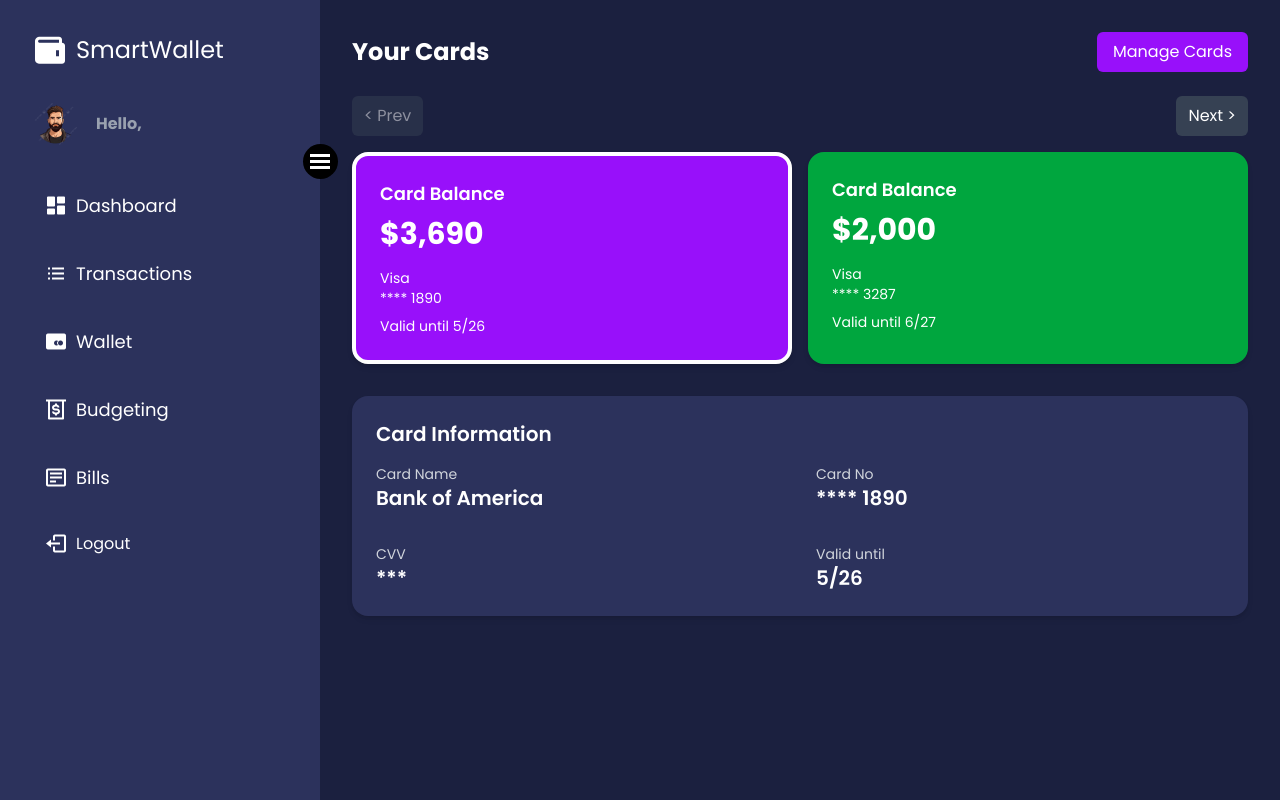
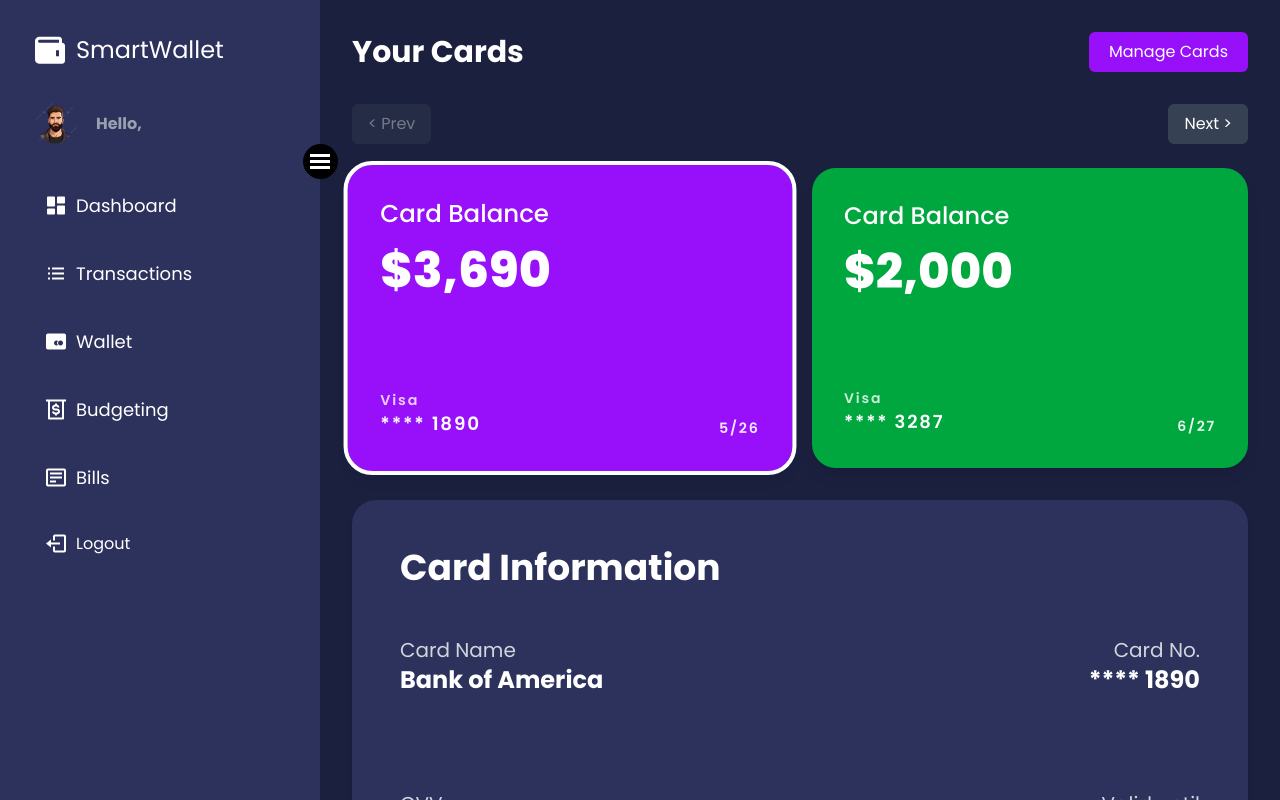
Before and after one commit to willofcode/Smartwallet, a React (Vite) app in the folder client/: page /wallet in a window 1280 px wide. Built offline with nearby package versions, Linux system fonts and the light colour scheme.

Commit message:
adjusted Budgetting Overview Page and Wallet Page UI

```diff
--- a/client/package.json
+++ b/client/package.json
@@ -14,7 +14,7 @@
     "autoprefixer": "^10.4.20",
     "axios": "^1.8.4",
     "boxicons": "^2.1.4",
-    "chart.js": "^4.4.8",
+    "chart.js": "^4.4.9",
     "framer-motion": "^12.4.10",
     "react": "^18.3.1",
     "react-chartjs-2": "^5.3.0",
--- a/client/src/components/WalletPage.jsx
+++ b/client/src/components/WalletPage.jsx
@@ -48,16 +48,13 @@ const WalletPage = () => {
     },
   ]);
 
-  // State for the selected card (index in the full array)
   const [selectedCardIndex, setSelectedCardIndex] = useState(0);
-  // State for carousel: the index of the first card in the visible slide (2 at a time)
   const [currentSlide, setCurrentSlide] = useState(0);
-  // Whether we are in manage mode (list view) or normal (carousel) mode
+
   const [isManaging, setIsManaging] = useState(false);
-  // Whether we are adding a new card in manage mode
   const [isAddingCard, setIsAddingCard] = useState(false);
 
-  // New card details state
+  // New-card form state
   const [newCardName, setNewCardName] = useState('');
   const [newCardType, setNewCardType] = useState('');
   const [newCardBalance, setNewCardBalance] = useState('');
@@ -66,53 +63,35 @@ const WalletPage = () => {
   const [newCardValidUntil, setNewCardValidUntil] = useState('');
   const [newCardBgColor, setNewCardBgColor] = useState('bg-yellow-600');
 
-  // Handle card selection in normal (carousel) mode
-  const handleSelectCard = (index) => {
-    setSelectedCardIndex(index);
+  /* ---------- carousel helpers ---------- */
+  const handleNextSlide = () => {
+    if (currentSlide + 2 < cards.length) setCurrentSlide(currentSlide + 2);
   };
-
-  // Carousel navigation
-  const handleNextSlide = () => {
-    if (currentSlide + 2 < cards.length) {
-      setCurrentSlide(currentSlide + 2);
-    }
+  const handlePrevSlide = () => {
+    if (currentSlide - 2 >= 0) setCurrentSlide(currentSlide - 2);
   };
-
-  const handlePrevSlide = () => {
-    if (currentSlide - 2 >= 0) {
-      setCurrentSlide(currentSlide - 2);
-    }
-  };
-
-  // Get the 2 cards that should be visible in the carousel
   const visibleCards = cards.slice(currentSlide, currentSlide + 2);
 
-  // Manage Mode: Remove a card
+  /* ---------- manage helpers ---------- */
   const handleRemoveCard = (id) => {
-    setCards(cards.filter((card) => card.id !== id));
-    // Adjust selected card if needed
-    if (selectedCardIndex >= cards.length - 1) {
-      setSelectedCardIndex(0);
-    }
+    const updated = cards.filter((c) => c.id !== id);
+    setCards(updated);
+    if (selectedCardIndex >= updated.length) setSelectedCardIndex(0);
   };
-
-  // Manage Mode: Submit new card form
   const handleSubmitNewCard = (e) => {
     e.preventDefault();
-    const newId = Date.now(); // using timestamp as unique ID
     const newCard = {
-      id: newId,
+      id: Date.now(),
       type: newCardType || 'Visa',
       balance: parseFloat(newCardBalance) || 0,
       last4: newCardLast4 || '0000',
       validUntil: newCardValidUntil || '12/30',
       cardName: newCardName || 'New Card',
-      // Always store the CVV as entered, but display as "***"
       cvv: newCardCVV || '***',
       bgColor: newCardBgColor,
     };
     setCards([...cards, newCard]);
-    // Clear the form fields and exit add card mode
+    setIsAddingCard(false);
     setNewCardName('');
     setNewCardType('');
     setNewCardBalance('');
@@ -120,23 +99,21 @@ const WalletPage = () => {
     setNewCardCVV('');
     setNewCardValidUntil('');
     setNewCardBgColor('bg-yellow-600');
-    setIsAddingCard(false);
   };
 
   return (
     <div className="flex h-screen bg-[#1B203F] text-white font-[Poppins]">
-      {/* Sidebar */}
       <Sidebar />
 
-      {/* Main Content */}
-      <div className="flex-grow overflow-y-auto p-8">
-        {/* Header Row */}
-        <div className="flex items-center justify-between mb-6">
-          <h1 className="text-2xl font-bold">Your Cards</h1>
+      {/* main column */}
+      <div className="flex-grow overflow-y-auto p-8 flex flex-col">
+        {/* header row */}
+        <div className="flex items-center justify-between mb-8">
+          <h1 className="text-3xl font-bold">Your Cards</h1>
           {!isManaging ? (
             <button
               onClick={() => setIsManaging(true)}
-              className="bg-purple-600 hover:bg-purple-700 px-4 py-2 rounded-md"
+              className="bg-purple-600 hover:bg-purple-700 px-5 py-2 rounded-md"
             >
               Manage Cards
             </button>
@@ -146,84 +123,98 @@ const WalletPage = () => {
                 setIsManaging(false);
                 setIsAddingCard(false);
               }}
-              className="bg-purple-600 hover:bg-purple-700 px-4 py-2 rounded-md"
+              className="bg-purple-600 hover:bg-purple-700 px-5 py-2 rounded-md"
             >
               Back
             </button>
           )}
         </div>
 
-        {/* NORMAL (CAROUSEL) MODE */}
+        {/* ---------- NORMAL (CAROUSEL) MODE ---------- */}
         {!isManaging && (
           <>
-            {/* Carousel Navigation */}
-            <div className="flex justify-between items-center mb-4">
+            <div className="flex justify-between items-center mb-6">
               <button
                 onClick={handlePrevSlide}
                 disabled={currentSlide === 0}
-                className="bg-gray-700 hover:bg-gray-600 px-3 py-2 rounded-md disabled:opacity-50"
+                className="bg-gray-700 hover:bg-gray-600 px-4 py-2 rounded-md disabled:opacity-40"
               >
                 &lt; Prev
               </button>
               <button
                 onClick={handleNextSlide}
                 disabled={currentSlide + 2 >= cards.length}
-                className="bg-gray-700 hover:bg-gray-600 px-3 py-2 rounded-md disabled:opacity-50"
+                className="bg-gray-700 hover:bg-gray-600 px-4 py-2 rounded-md disabled:opacity-40"
               >
                 Next &gt;
               </button>
             </div>
 
-            {/* Cards Carousel */}
-            <div className="grid grid-cols-1 md:grid-cols-2 gap-4 mb-8">
-              {visibleCards.map((card, idx) => {
-                const originalIndex = currentSlide + idx;
+            <div className="grid grid-cols-1 md:grid-cols-2 gap-6 mb-8">
+              {visibleCards.map((card, i) => {
+                const originalIndex = currentSlide + i;
                 return (
                   <div
                     key={card.id}
-                    onClick={() => handleSelectCard(originalIndex)}
-                    className={`cursor-pointer p-6 rounded-2xl shadow-md relative text-white ${card.bgColor} ${
+                    onClick={() => setSelectedCardIndex(originalIndex)}
+                    className={`cursor-pointer p-8 rounded-3xl shadow-lg text-white transition-transform min-h-[300px] flex flex-col justify-between ${card.bgColor} ${
                       originalIndex === selectedCardIndex
-                        ? 'border-4 border-white'
+                        ? 'outline outline-4 outline-white scale-[1.02]'
                         : ''
                     }`}
                   >
-                    <h2 className="text-lg font-semibold">Card Balance</h2>
-                    <p className="text-3xl font-bold mt-2">
+                    <div>
+                      <h2 className="text-2xl font-medium">Card Balance</h2>
+                      <p className="text-5xl font-extrabold mt-4">
                         ${card.balance.toLocaleString()}
                       </p>
-                    <p className="mt-4 text-sm">{card.type}</p>
-                    <p className="text-sm">**** {card.last4}</p>
-                    <p className="text-sm mt-2">Valid until {card.validUntil}</p>
+                    </div>
+
+                    <div className="flex justify-between items-end text-lg font-semibold tracking-widest mt-6">
+                      <div>
+                        <p className="text-sm opacity-80">{card.type}</p>
+                        <p>**** {card.last4}</p>
+                      </div>
+                      <p className="text-sm opacity-90">{card.validUntil}</p>
+                    </div>
                   </div>
                 );
               })}
             </div>
 
-            {/* Card Information Section */}
+            {/* ---------- CARD INFORMATION (fills remaining) ---------- */}
             {cards[selectedCardIndex] && (
-              <div className="bg-[#2C325C] p-6 rounded-2xl shadow-md">
-                <h3 className="text-xl font-semibold mb-4">Card Information</h3>
-                <div className="grid grid-cols-2 gap-8">
-                  <div>
-                    <p className="text-gray-300 text-sm">Card Name</p>
-                    <p className="text-xl font-semibold">
+              <div className="bg-[#2C325C] p-12 rounded-3xl shadow-md flex-1 min-h-[340px]">
+                <h3 className="text-4xl font-bold mb-12">Card Information</h3>
+
+                {/* 2 × 2 grid pinned to corners */}
+                <div className="grid grid-rows-2 grid-cols-2 h-full gap-y-16">
+                  {/* top-left */}
+                  <div className="flex flex-col">
+                    <p className="text-gray-300 text-xl">Card Name</p>
+                    <p className="text-2xl font-bold">
                       {cards[selectedCardIndex].cardName}
                     </p>
                   </div>
-                  <div>
-                    <p className="text-gray-300 text-sm">Card No</p>
-                    <p className="text-xl font-semibold">
+
+                  {/* top-right */}
+                  <div className="flex flex-col items-end text-right">
+                    <p className="text-gray-300 text-xl">Card No.</p>
+                    <p className="text-2xl font-bold">
                       **** {cards[selectedCardIndex].last4}
                     </p>
                   </div>
-                  <div>
-                    <p className="text-gray-300 text-sm">CVV</p>
-                    <p className="text-xl font-semibold">***</p>
+
+                  {/* bottom-left */}
+                  <div className="flex flex-col">
+                    <p className="text-gray-300 text-xl">CVV</p>
+                    <p className="text-2xl font-bold">***</p>
                   </div>
-                  <div>
-                    <p className="text-gray-300 text-sm">Valid until</p>
-                    <p className="text-xl font-semibold">
+
+                  {/* bottom-right */}
+                  <div className="flex flex-col items-end text-right">
+                    <p className="text-gray-300 text-xl">Valid until</p>
+                    <p className="text-2xl font-bold">
                       {cards[selectedCardIndex].validUntil}
                     </p>
                   </div>
@@ -233,20 +224,20 @@ const WalletPage = () => {
           </>
         )}
 
-        {/* MANAGE MODE */}
+        {/* ---------- MANAGE MODE ---------- */}
         {isManaging && (
           <div className="bg-[#2C325C] p-6 rounded-2xl shadow-md">
-            <h3 className="text-xl font-semibold mb-4">Manage Cards</h3>
-            <ul className="space-y-3">
+            <h3 className="text-2xl font-semibold mb-6">Manage Cards</h3>
+            <ul className="space-y-4">
               {cards.map((card) => (
                 <li
                   key={card.id}
-                  className="flex justify-between items-center bg-[#1B203F] px-4 py-3 rounded-md"
+                  className="flex justify-between items-center bg-[#1B203F] px-6 py-4 rounded-md"
                 >
                   <span>{card.cardName}</span>
                   <button
                     onClick={() => handleRemoveCard(card.id)}
-                    className="bg-red-600 hover:bg-red-700 text-white px-3 py-1 rounded-md"
+                    className="bg-red-600 hover:bg-red-700 px-4 py-1 rounded-md"
                   >
                     Remove
                   </button>
@@ -254,76 +245,59 @@ const WalletPage = () => {
               ))}
             </ul>
 
-            {/* New Card Form */}
             {isAddingCard ? (
-              <div className="bg-[#1B203F] p-4 rounded-md mt-6">
-                <h4 className="text-lg font-semibold mb-2">Add New Card</h4>
-                <form onSubmit={handleSubmitNewCard} className="space-y-3">
-                  <div>
-                    <label className="block text-sm mb-1">Card Name</label>
+              <div className="bg-[#1B203F] p-6 rounded-md mt-8">
+                <h4 className="text-xl font-semibold mb-4">Add New Card</h4>
+                <form onSubmit={handleSubmitNewCard} className="grid sm:grid-cols-2 gap-4">
                   <input
-                      type="text"
+                    placeholder="Card Name"
                     value={newCardName}
                     onChange={(e) => setNewCardName(e.target.value)}
-                      className="w-full px-3 py-2 rounded-md bg-[#2C325C] border border-gray-600"
+                    className="px-3 py-2 rounded-md bg-[#2C325C] border border-gray-600"
                   />
-                  </div>
-                  <div>
-                    <label className="block text-sm mb-1">Card Type</label>
                   <input
-                      type="text"
+                    placeholder="Card Type"
                     value={newCardType}
                     onChange={(e) => setNewCardType(e.target.value)}
-                      className="w-full px-3 py-2 rounded-md bg-[#2C325C] border border-gray-600"
+                    className="px-3 py-2 rounded-md bg-[#2C325C] border border-gray-600"
                   />
-                  </div>
-                  <div>
-                    <label className="block text-sm mb-1">Balance</label>
                   <input
                     type="number"
+                    placeholder="Balance"
                     value={newCardBalance}
                     onChange={(e) => setNewCardBalance(e.target.value)}
-                      className="w-full px-3 py-2 rounded-md bg-[#2C325C] border border-gray-600"
+                    className="px-3 py-2 rounded-md bg-[#2C325C] border border-gray-600"
                   />
-                  </div>
-                  <div>
-                    <label className="block text-sm mb-1">Last 4 Digits</label>
                   <input
-                      type="text"
+                    placeholder="Last 4 Digits"
                     value={newCardLast4}
                     onChange={(e) => setNewCardLast4(e.target.value)}
-                      className="w-full px-3 py-2 rounded-md bg-[#2C325C] border border-gray-600"
+                    className="px-3 py-2 rounded-md bg-[#2C325C] border border-gray-600"
                   />
-                  </div>
-                  <div>
-                    <label className="block text-sm mb-1">CVV</label>
                   <input
-                      type="text"
+                    placeholder="CVV"
                     value={newCardCVV}
                     onChange={(e) => setNewCardCVV(e.target.value)}
-                      className="w-full px-3 py-2 rounded-md bg-[#2C325C] border border-gray-600"
+                    className="px-3 py-2 rounded-md bg-[#2C325C] border border-gray-600"
                   />
-                  </div>
-                  <div>
-                    <label className="block text-sm mb-1">Valid Until</label>
                   <input
-                      type="text"
+                    placeholder="Valid Until"
                     value={newCardValidUntil}
                     onChange={(e) => setNewCardValidUntil(e.target.value)}
-                      className="w-full px-3 py-2 rounded-md bg-[#2C325C] border border-gray-600"
+                    className="px-3 py-2 rounded-md bg-[#2C325C] border border-gray-600"
                   />
-                  </div>
-                  <div className="flex gap-4">
+
+                  <div className="sm:col-span-2 flex gap-4 mt-4">
                     <button
                       type="submit"
-                      className="bg-green-600 hover:bg-green-700 px-4 py-2 rounded-md"
+                      className="bg-green-600 hover:bg-green-700 px-6 py-2 rounded-md"
                     >
-                      Save Card
+                      Save
                     </button>
                     <button
                       type="button"
                       onClick={() => setIsAddingCard(false)}
-                      className="bg-gray-600 hover:bg-gray-700 px-4 py-2 rounded-md"
+                      className="bg-gray-600 hover:bg-gray-700 px-6 py-2 rounded-md"
                     >
                       Cancel
                     </button>
@@ -333,7 +307,7 @@ const WalletPage = () => {
             ) : (
               <button
                 onClick={() => setIsAddingCard(true)}
-                className="mt-6 bg-green-600 hover:bg-green-700 px-4 py-2 rounded-md"
+                className="mt-8 bg-green-600 hover:bg-green-700 px-6 py-2 rounded-md"
               >
                 Add Card
               </button>
```
Also changed, not shown: client/src/components/BudgetingOverview.jsx (+23 -16 lines). Lines whose indentation alone changed are shown as unchanged.
